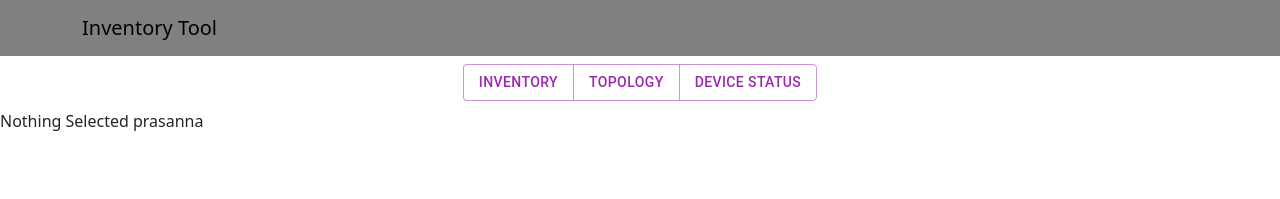
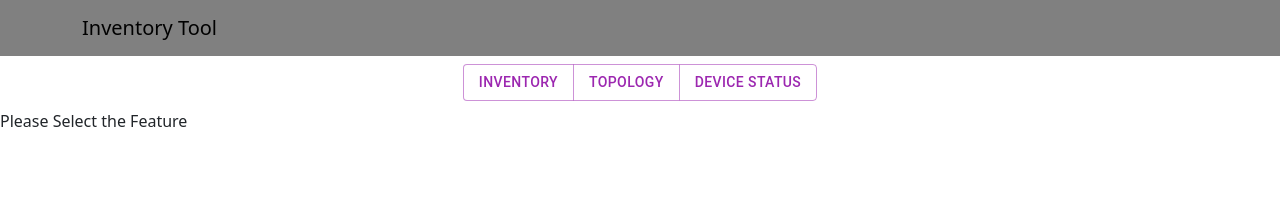
Before and after one commit to prasannalipi-91/inventory-app, a React (Create React App) app in the folder frontend/: page / in a window 1280 px wide. Shown: the top 199 px of the page. Built offline with nearby package versions, Linux system fonts and the light colour scheme.

Commit message:
adding few changes

```diff
--- a/frontend/public/index.html
+++ b/frontend/public/index.html
@@ -24,7 +24,7 @@
       work correctly both with client-side routing and a non-root public URL.
       Learn how to configure a non-root public URL by running `npm run build`.
     -->
-    <title>Images Galery</title>
+    <title>Inventory Tool</title>
   </head>
   <body>
     <noscript>You need to enable JavaScript to run this app.</noscript>
--- a/frontend/src/App.js
+++ b/frontend/src/App.js
@@ -36,7 +36,7 @@ function App() {
       {items.length > 0 ? (
         <CustomizedTables item={items} />
       ) : (
-        <p>Nothing Selected prasanna</p>
+        <p>Please Select the Feature</p>
       )}
     </div>
   );
```
